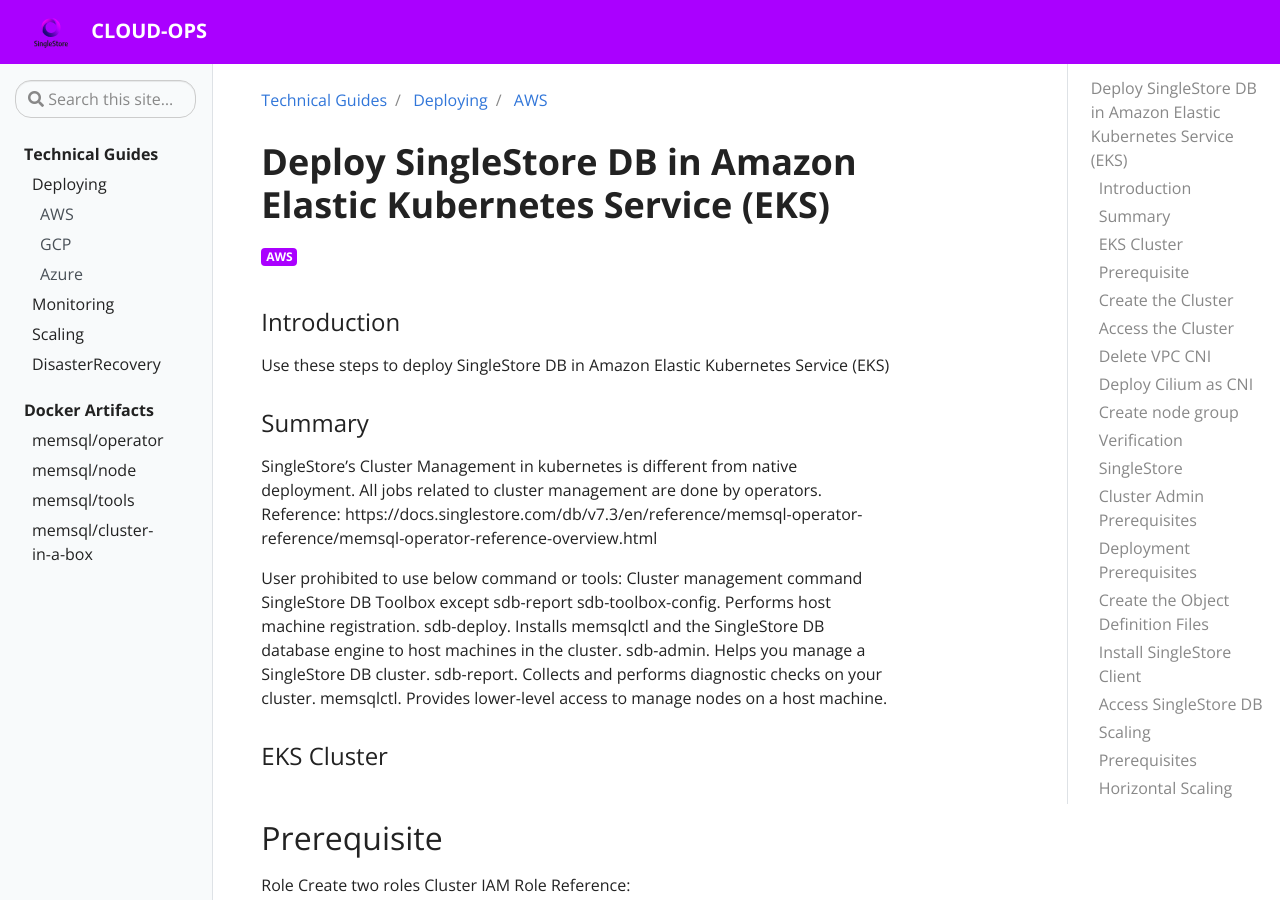
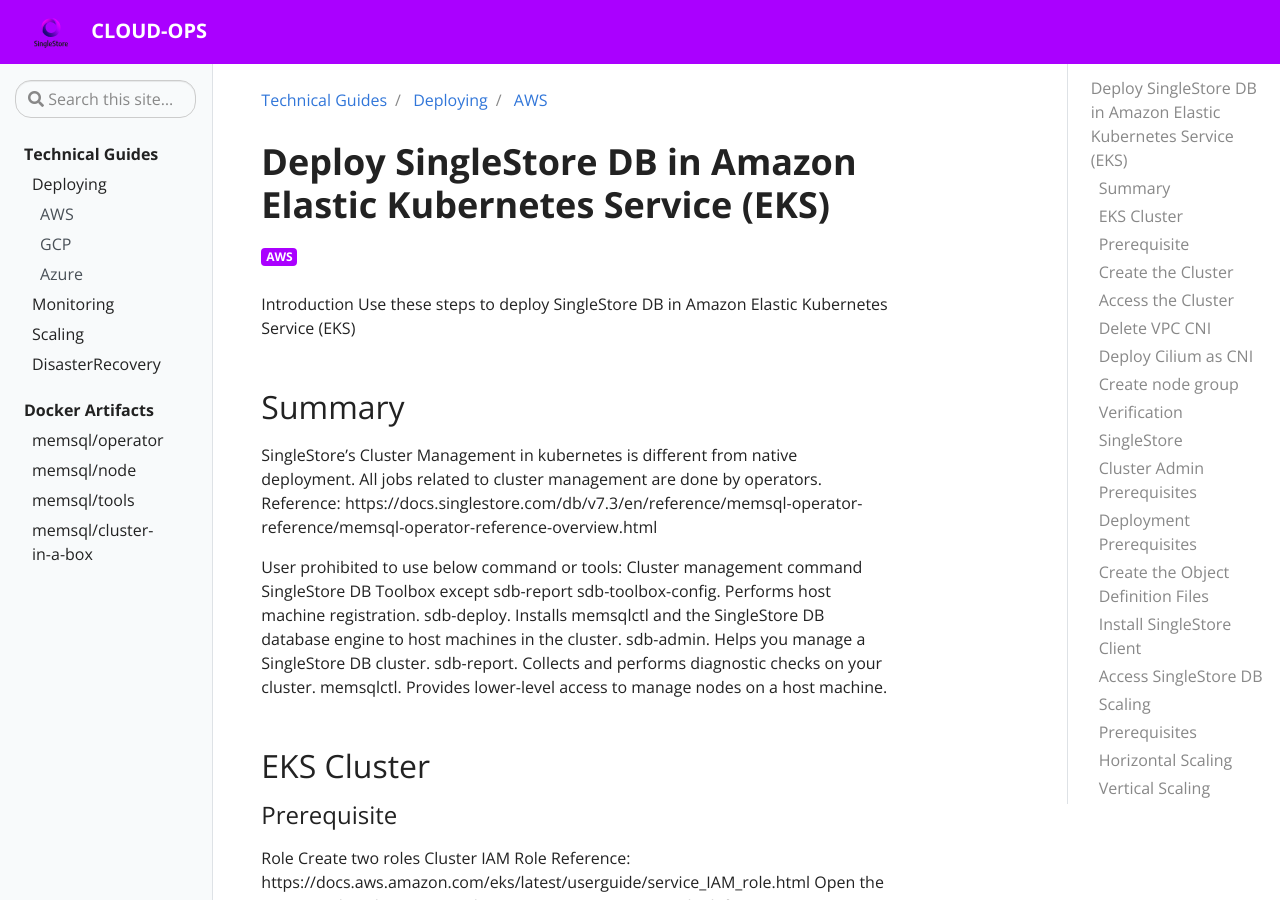
Before and after one commit to sdb-cloud-ops/cloud-ops, a Jekyll site: the page built from _docs/Deploying/AWS/deploying.md, in a window 1280 px wide and 900 px high. Built offline with Jekyll 4.4.1, drawn with Linux system fonts in a browser that asks for light colours.

Commit message:
Update deploying.md

```diff
--- a/_docs/Deploying/AWS/deploying.md
+++ b/_docs/Deploying/AWS/deploying.md
@@ -6,9 +6,9 @@ tags:
 
 # Deploy SingleStore DB in Amazon Elastic Kubernetes Service (EKS)
 
-### Introduction
+ Introduction
 Use these steps to deploy SingleStore DB in Amazon Elastic Kubernetes Service (EKS)
-### Summary
+## Summary
 SingleStore’s Cluster Management in kubernetes is different from native deployment. All jobs related to cluster management are done by operators.
 Reference: https://docs.singlestore.com/db/v7.3/en/reference/memsql-operator-reference/memsql-operator-reference-overview.html
 
@@ -20,8 +20,8 @@ sdb-deploy. Installs memsqlctl and the SingleStore DB database engine to host ma
 sdb-admin. Helps you manage a SingleStore DB cluster.
 sdb-report. Collects and performs diagnostic checks on your cluster.
 memsqlctl. Provides lower-level access to manage nodes on a host machine.
-### EKS Cluster
-## Prerequisite
+## EKS Cluster
+### Prerequisite
 Role
 Create two roles
 Cluster IAM Role
@@ -131,7 +131,7 @@ Add permission
 Choose Attach existing policies directly.
 Attach eks-policy to users.
 
-## Create the Cluster
+### Create the Cluster
 Reference: https://docs.aws.amazon.com/eks/latest/userguide/create-cluster.html#aws-cli
 Define
 region-code
@@ -149,13 +149,13 @@ aws eks create-cluster \
   --resources-vpc-config subnetIds=subnetId1,subnetId2
 
 This process may take several minutes.
-## Access the Cluster
+### Access the Cluster
 Connect kubectl
 aws eks update-kubeconfig --region us-east-1 --name eks-cluster
 Verify
 kubectl get node -owide
 
-## Delete VPC CNI
+### Delete VPC CNI
 Reference: https://docs.cilium.io/en/v1.9/gettingstarted/k8s-install-eks/
 Cilium will manage ENIs instead of VPC CNI, so the aws-node DaemonSet has to be deleted to prevent conflict behavior.
 kubectl -n kube-system delete daemonset aws-node
@@ -163,7 +163,7 @@ kubectl -n kube-system delete daemonset aws-node
 Wait the cluster creation complete if you above result
 
 You can continue to the next step using kubectl command
-## Deploy Cilium as CNI
+### Deploy Cilium as CNI
 Reference: https://docs.cilium.io/en/v1.9/gettingstarted/k8s-install-eks/#deploy-cilium
 Setup Helm repository:
 helm repo add cilium https://helm.cilium.io/
@@ -184,7 +184,7 @@ region-code
 cluster-name
 account_id
 subnetId
-## Create node group
+### Create node group
 Use space as delimiter if you have more than one subnet
 Create node group with the following command:
 aws eks create-nodegroup \
@@ -197,7 +197,7 @@ aws eks create-nodegroup \
 --node-role arn:aws:iam::[accountId]:role/AmazonEKSNodeRole
 
 This process may take several minutes.
-## Verification
+### Verification
 Ensure the node’s status is Ready and all pod’s status Running.
 kubectl get nodes
 kubectl get po -A
@@ -205,8 +205,8 @@ kubectl get po -A
 In cilium operator logs show Initialization complete
 kubectl logs [cilium-operator-pod-name] -nkube-system --tail 10
 
-### SingleStore
-## Cluster Admin Prerequisites
+## SingleStore
+### Cluster Admin Prerequisites
 Determine the project (namespace) in which to deploy SingleStore DB.
 Determine which StorageClass (SC) to use.
 Avoid using a StorageClass with an NFS-based provisioner. Ideally, you should choose a StorageClass that uses a block storage-based provisioner that supports volume expansion and the WaitForFirstConsumer binding mode.
@@ -214,14 +214,14 @@ Avoid using a StorageClass with an NFS-based provisioner. Ideally, you should ch
 Available SC in EKS:
 
 Determine the fsGroup to use for the deployment.
-## Deployment Prerequisites
+### Deployment Prerequisites
 Obtain a SingleStore license from the SingleStore Customer Portal.
 Select the SingleStore DB images to use. Two Docker images are required for the deployment.
 The node image is the SingleStore DB database engine and can be found on Docker Hub.
 The Operator image is used to manage the SingleStore DB engine deployment in Kubernetes environment, and can also be found on Docker Hub.
 Use the StorageClass that you selected in Cluster Admin Prerequisites.
 Substitute the fsGroup value with the value you copied in Cluster Admin Prerequisites.
-## Create the Object Definition Files
+### Create the Object Definition Files
 The following are definition files that will be used by the Operator to create your cluster. Create new definition files and copy and paste the contents of each code block into those files.
 deployment.yaml
 rbac.yaml
@@ -460,7 +460,7 @@ spec:
       labels:
         optional: label
 EOF
-## Deploy a SingleStore DB Cluster
+### Deploy a SingleStore DB Cluster
 Reference: Deploy a SingleStore DB Cluster
 Now that your various object definition files are created, you will use kubectl to do the actual object creation and cluster deployment.
 Install the RBAC resources.
@@ -478,7 +478,7 @@ kubectl get pods
 If you see no pods are in the Running state, check the Operator logs by running
 kubectl logs deployment memsql-operator -n<namespace>
 then look at the various objects to see what is failing.
-## Verification
+### Verification
 Verify the cluster
 kubectl get memsqlcluster memsql-cluster \
 -o=jsonpath='{.status.phase}{"\n"}' -n<name-space>
@@ -503,7 +503,7 @@ Service name   External IP   Service Port:Node Port       Service created
 
 Refer to Data Definition Language DDL and Data Manipulation Language DML for more information.
 
-## Install SingleStore Client
+### Install SingleStore Client
 Add the SingleStore repository to your repository list.
 sudo yum-config-manager --add-repo https://release.memsql.com/production/rpm/x86_64/repodata/memsql.repo
 Verify that the SingleStore repo information is listed under repolist.
@@ -515,7 +515,7 @@ Skip this step if you have it
 sudo yum install -y which
 Install the SingleStore client.
 sudo yum install -y singlestore-client
-## Access SingleStore DB
+### Access SingleStore DB
 Connect via Load Balancer / External IP (refer svc-memsql-cluster-ddl endpoint)
 singlestore -u admin -h <external-ip> -p
 
@@ -531,9 +531,9 @@ show aggregators;
 show leaves;
 The result may vary:
 
-### Scaling
+## Scaling
 We need to modify the resource only. All jobs are done by operators. You need to monitor the log of the pod operator during scaling to identify if the scaling is in progress, done or has a problem.
-## Prerequisites
+### Prerequisites
 Ensure the backup operator is running and the backup file exists.
 Get the memsql cluster
 kubectl get memsqlcluster -n<namespace>
@@ -555,7 +555,7 @@ Monitor the pod during scaling
 Open a new terminal window
 watch kubectl get po -n<namespace>
 
-## Horizontal Scaling
+### Horizontal Scaling
 Increasing the number of cluster nodes. Adding an aggregator or leaf nodes.
 Create scaling patch file:
 cat > scaling.yaml <<EOF
@@ -572,7 +572,7 @@ Verification
 New leaves pod created
 kubectl get po -n<namespace>
 
-## Vertical Scaling
+### Vertical Scaling
 Increasing node’s resources,  such as cpu, memory or storage.
 CPU & Memory
 Requirement:
@@ -664,13 +664,13 @@ Result:
 The pod will be deleted
 PVC will be resized
 The new pod will recreate
-### Monitoring
+## Monitoring
 Reference: https://docs.singlestore.com/db/v7.6/en/user-and-cluster-administration/cluster-health-and-performance/monitoring/configure-monitoring.html
-## Introduction
+### Introduction
 SingleStore’s native monitoring solution is designed to capture and reveal SingleStore DB cluster events over time. By analyzing this event data, you can identify trends and, if necessary, take action to remediate issues. Use these steps to Configure SingleStore DB Monitoring in Kubernetes Environment.
-## Terminology
+### Terminology
 Throughout this guide, the cluster that is being monitored will be referred to as the “Source” cluster, and the cluster that stores the monitoring data will be referred to as the “Metrics” cluster. The databases that store monitoring data will be referred to as the metrics database.
-## High-Level Architecture
+### High-Level Architecture
 
 In SingleStore’s native monitoring solution, the Metrics cluster utilizes a SingleStore pipeline to pull the data from the exporter process on the Source cluster and stores it in a database named metrics. Note that this metrics database can either reside within the same cluster as the Source cluster, or within a dedicated cluster.
 When these event data is then analyzed through the associated Grafana dashboards, trends can be identified and, if necessary, actions taken to remediate issues.
@@ -694,14 +694,14 @@ System metrics from each host in the cluster
 Node drilldown
 System metrics from each host in the cluster, with the ability to focus on a specific metric subsystem
 
-## Prerequisites
+### Prerequisites
 A SingleStore DB 7.3 or later cluster to monitor (the Source cluster).
 Optional: A separate SingleStore DB 7.3 or later cluster to collect monitoring data (the Metrics cluster).
 This can be the same as, or separate from, the Source cluster.
 If you opt to use a separate cluster, we recommend a cluster with two aggregator nodes and two leaf nodes, each with 2TB disks and with high availability (HA) enabled.
 A Grafana 6.0.0 or later instance that can access the Metrics cluster.
 
-## Port Configuration
+### Port Configuration
 Default Port
 Used by
 Invoked by
@@ -719,7 +719,7 @@ memsql_exporter
 SingleStore pipelines
 
 
-## Identify Exporter Process
+### Identify Exporter Process
 Check the exporter’s port
 kubectl exec -it <master-pod> -n<namespace> -- curl -v telnet://node-memsql-cluster-master-0:9104
 Sample output:
@@ -728,7 +728,7 @@ Test the metrics
 curl http://node-memsql-cluster-master-0:9104
 Sample output:
 
-## Configure the metrics Database
+### Configure the metrics Database
 Create the metrics database and associated tables
 Download the sql file below, extract and run in metric DB.
 metrics-database-ddl_73.sql
@@ -785,7 +785,7 @@ DROP PIPELINE metrics;
 
 Sample output:
 
-## Grafana
+### Grafana
 Setup
 We will install grafana using helm chart
 Add grafana repo
@@ -884,8 +884,8 @@ Click Import button
 
 View the Dashboards
 When all cluster monitoring components are installed, configured, and running, the Grafana dashboards can be used to monitor SingleStore DB cluster health over time.
-### Rollback/Cleanup
-## AKS Cluster
+## Rollback/Cleanup
+### AKS Cluster
 Skip this step if you want to retain the AKS cluster for another application
 Login to Azure portal.
 In Home page search for Kubernetes service.
@@ -898,7 +898,7 @@ Confirm the delete operation by pressing "Yes" button.
 
 Check the Delete operation status.
 
-## SingleStore DB
+### SingleStore DB
 Skip this step if you did the previous step (delete AKS cluster).
 Delete all Kubernetes object using helm command
 helm delete singlestore -n<namespaces>
@@ -912,8 +912,8 @@ Clean up the Namespaces
 Run the below command:
 kubectl delete ns <namespaces>
 
-### Useful Command
-## Kubernetes
+## Useful Command
+### Kubernetes
 Kubernetes object
 statefulsets, deployment, pod, memsqlcluster, pvc, pv
 
@@ -936,7 +936,7 @@ kubectl get pv -n memsql
 kubectl describe pv [pv name] -n memsql
 kubectl logs [pod name] -n memsql
 kubectl logs -f [pod name] -n<namespace>
-## SingleStore
+### SingleStore
 singlestore command need to run inside the master pod:
 
 Check license:
```
